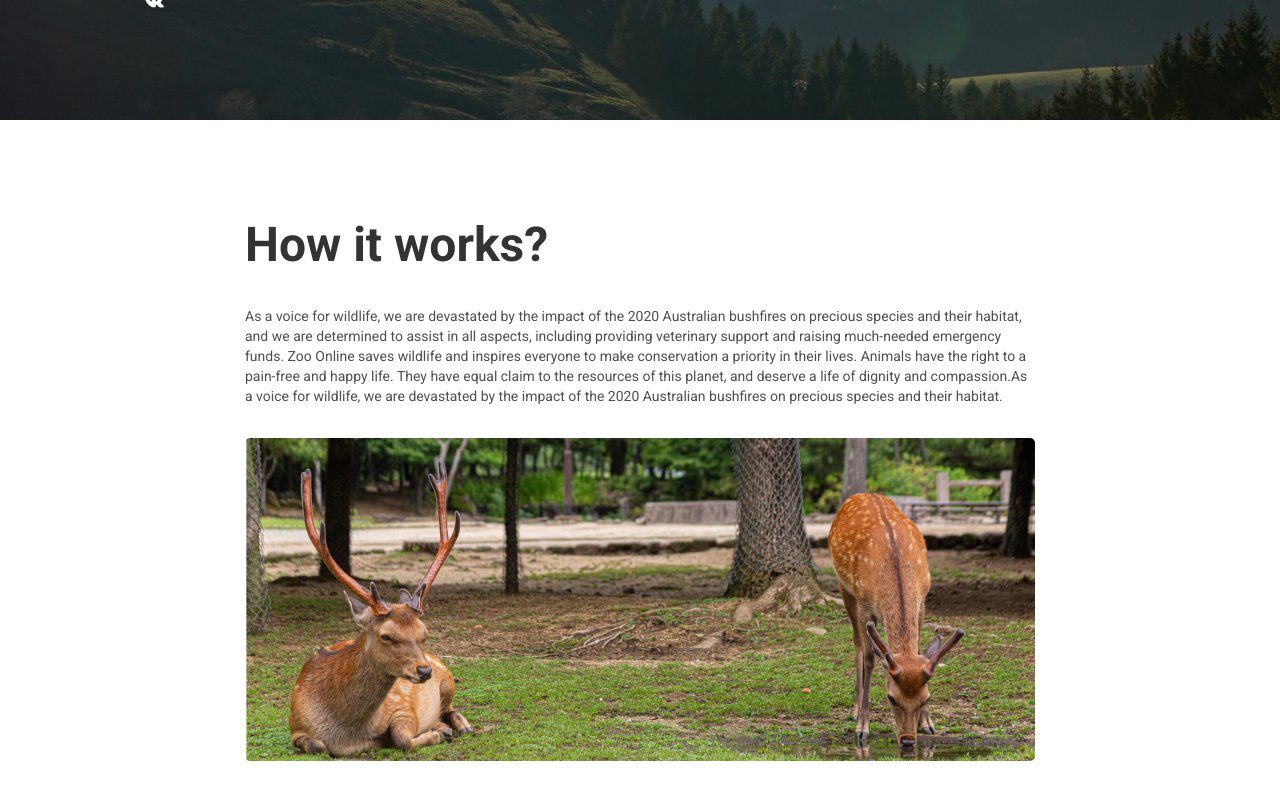
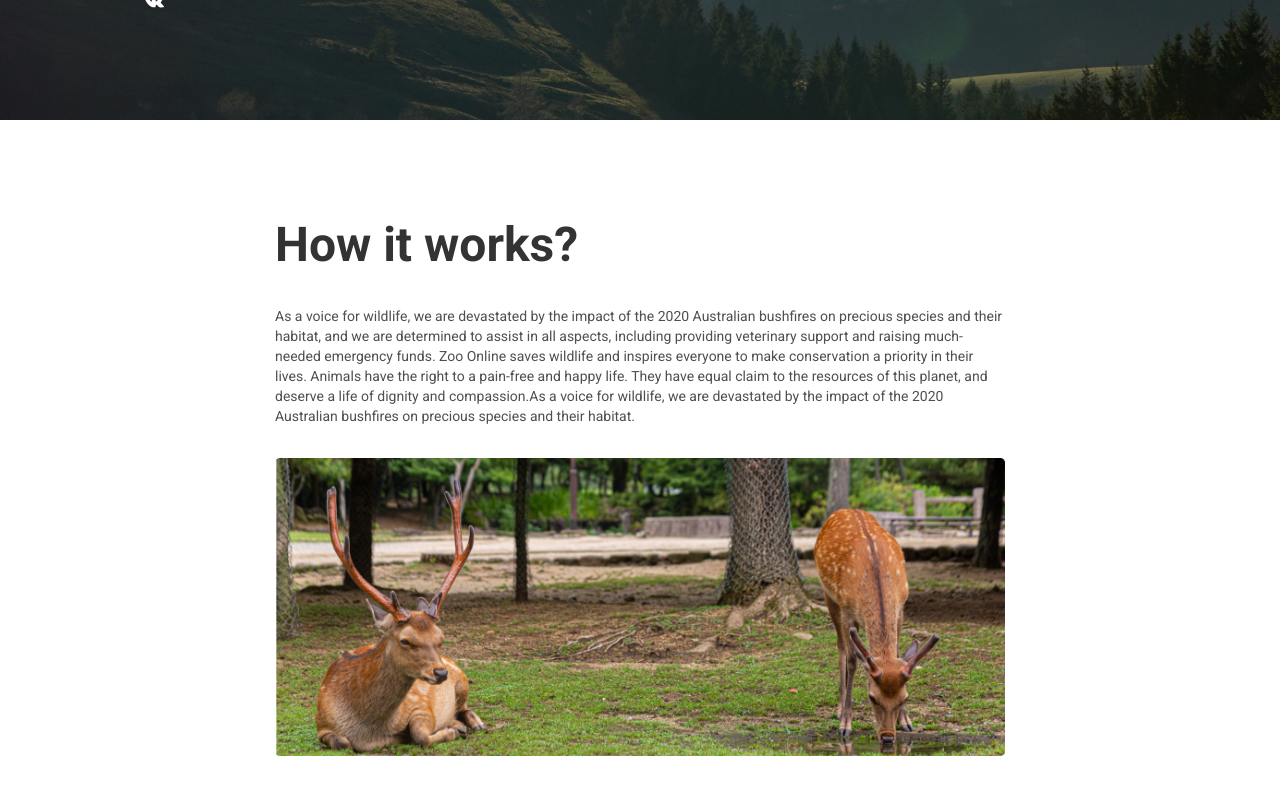
Before and after one commit to Kasaklalita/zoo-online, a React (Vite) app: page / in a window 1280 px wide. Shown: the part 680-1473 px from the top of the page. Built offline with nearby package versions, Linux system fonts and the light colour scheme.

Commit message:
Added responsibility to AboutWorkSection

```diff
--- /dev/null
+++ b/src/components/AboutWorkSection.module.css
@@ -0,0 +1,28 @@
+.container {
+  @apply flex flex-col;
+}
+
+@media (min-width: 320px) {
+  .container {
+    @apply px-2.5 gap-5;
+  }
+}
+
+@media (min-width: 640px) {
+  .container {
+    @apply gap-8;
+    width: 600px;
+  }
+}
+
+@media (min-width: 1280px) {
+  .container {
+    width: 750px;
+  }
+}
+
+@media (min-width: 1536px) {
+  .container {
+    width: 790px;
+  }
+}
--- a/src/components/AboutWorkSection.tsx
+++ b/src/components/AboutWorkSection.tsx
@@ -2,12 +2,17 @@ import React from "react";
 import deers from "./../assets/deers.jpg";
 import PlayActionButton from "./UI/PlayActionButton";
 import ProgressBar from "./UI/ProgressBar";
+import cls from "./AboutWorkSection.module.css";
 
 export default function AboutWorkSection() {
   return (
-    <div className="flex justify-center py-24">
-      <div className="flex flex-col gap-8" style={{ width: "790px" }}>
-        <h1 className=" font-black text-5xl leading-[1.2] text-[#333333]">
+    <div
+      className="flex justify-center
+        max-sm:pb-12 max-xl:pb-16 pb-24
+        max-sm:pt-12 pt-24"
+    >
+      <div className={cls.container}>
+        <h1 className="max-sm:text-4xl font-black text-5xl leading-[1.2] text-[#333333]">
           How it works?
         </h1>
         <p className="text-sm text-[#4f4f4f]">
@@ -23,7 +28,7 @@ export default function AboutWorkSection() {
           species and their habitat.
         </p>
         <img src={deers} alt="" className="w-full" />
-        <div className="flex flex-col items-center gap-8">
+        <div className="flex flex-col items-center max-sm:gap-5 gap-8">
           <ProgressBar currentValue={1} maxValue={4} />
           <PlayActionButton text="watch online" />
         </div>
```
